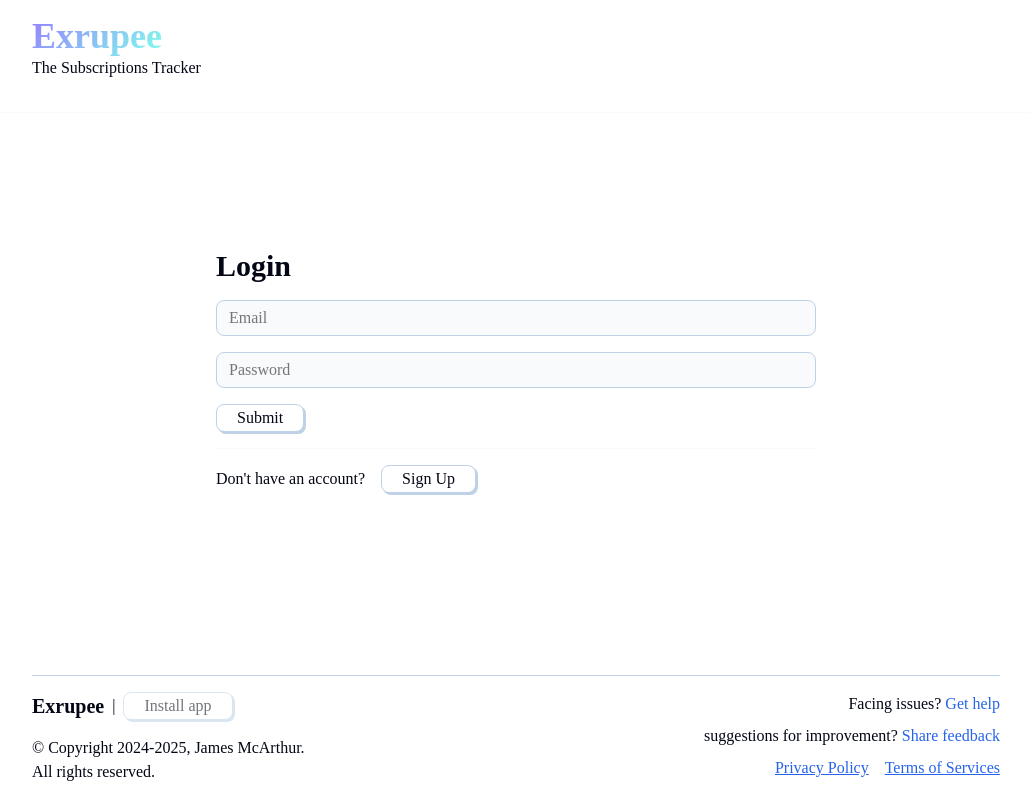
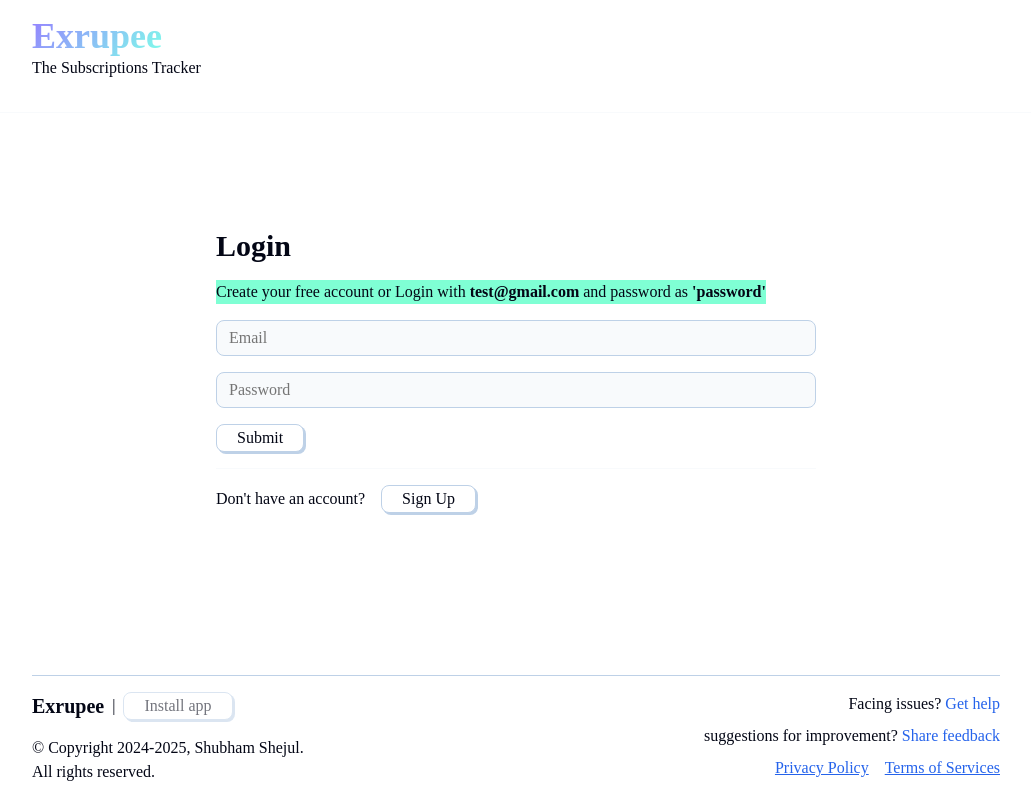
Before and after one commit to ShejulShubham/Exrupee, a Next.js app: page /dashboard in a window 1280 px wide. Shown: the whole page, without its empty margins (124-1155 px from the left). Built offline with nearby package versions, Linux system fonts and the light colour scheme; no server answers; a web font is replaced by a local one.

Commit message:
login message

```diff
--- a/app/globals.css
+++ b/app/globals.css
@@ -315,6 +315,10 @@ form textarea {
   gap: 1rem;
 }
 
+.message > p:first-of-type {
+  background-color: aquamarine;
+}
+
 /* footer */
 
 footer {
--- a/app/layout.js
+++ b/app/layout.js
@@ -34,7 +34,7 @@ export default function RootLayout({ children }) {
             <button disabled>Install app</button>
           </div>
           <p className="copyright">
-            © Copyright 2024-2025, James McArthur.
+            © Copyright 2024-2025, Shubham Shejul.
             <br />
             All rights reserved.
           </p>
--- a/components/Login.jsx
+++ b/components/Login.jsx
@@ -44,6 +44,7 @@ export default function Login() {
     return (
         <div className="login">
             <h2>{isRegistration ? "Create an Account" : "Login"}</h2>
+            <div className="message"><p>Create your free account or Login with <strong>test@gmail.com</strong> and password as <strong>'password'</strong></p></div>
             {errorMessage && <div><p>❌ {errorMessage}</p></div>}
             <input value={email} onChange={(e) => { setEmail(e.target.value) }} placeholder="Email" />
             <input value={password} onChange={(e) => { setPassword(e.target.value) }} placeholder="Password" type="password" />
```
